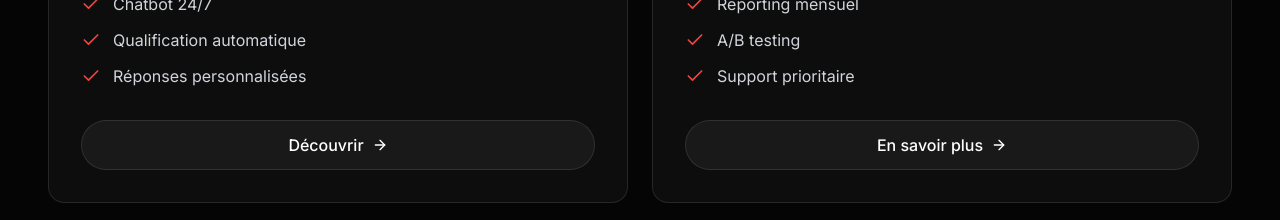
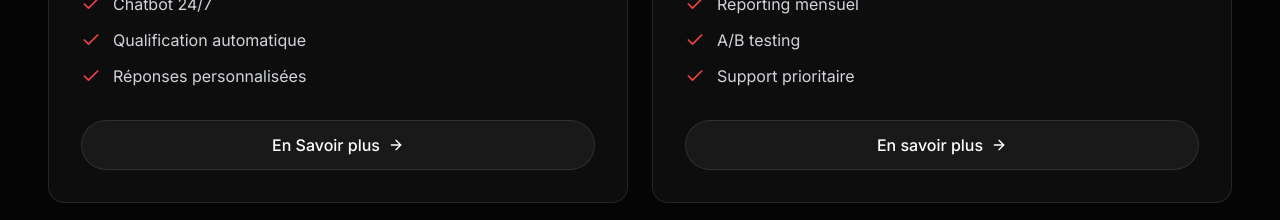
Before and after one commit to raspofred-cell/nikaia-app, a React (Create React App) app: page / in a window 1280 px wide. Shown: the part 4060-4280 px from the top of the page. Built offline with nearby package versions, Linux system fonts and the light colour scheme.

Commit message:
Mise à jour des textes du site

```diff
--- a/src/components/OffersSection.jsx
+++ b/src/components/OffersSection.jsx
@@ -23,7 +23,7 @@ const offers = [
     title: "Agents IA",
     description: "Assistants virtuels intelligents pour le support client, la qualification de leads et plus encore.",
     features: ["Chatbot 24/7", "Qualification automatique", "Réponses personnalisées"],
-    cta: "Découvrir"
+    cta: "En Savoir plus"
   },
   {
     icon: TrendingUp,
```
